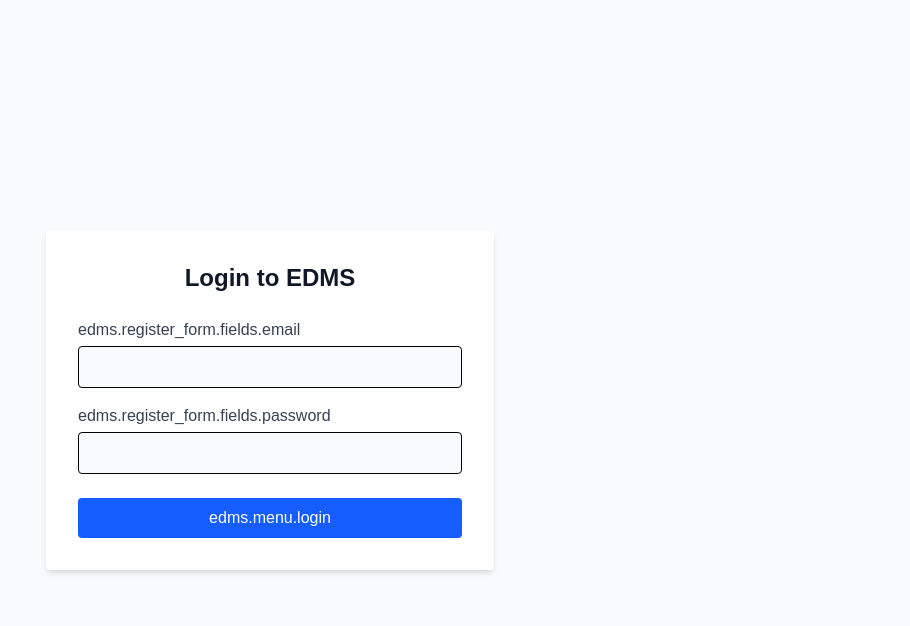
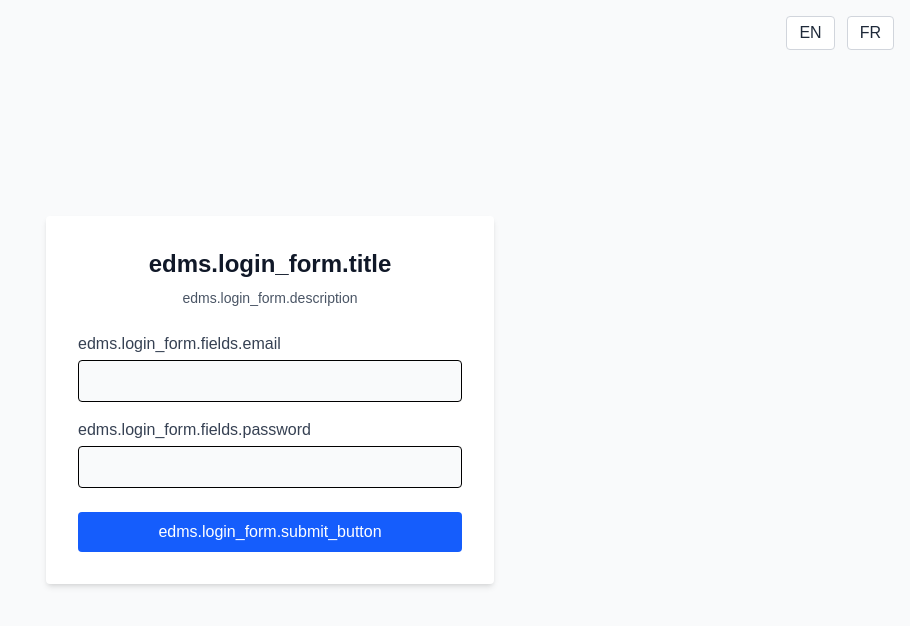
Before and after one commit to uwamba/edm-frontend, a Next.js app: page /login in a window 1280 px wide. Shown: the top 626 px of the page, without its empty margins (370-1280 px from the left). Built offline with nearby package versions, Linux system fonts and the light colour scheme.

Commit message:
Work on Menu

```diff
--- a/public/locales/en/common.json
+++ b/public/locales/en/common.json
@@ -3,8 +3,9 @@
     "title": "Welcome to Electronic Document Management System",
     "nam": "E D M S",
     "home": "Home",
+    "register": "Register",
     "support": "Support",
-    "login": "login",
+    "login": "Login",
     "description": "Easily upload, archive, search, and manage your documents securely in one place.",
     "view_documents": "View Documents",
     "upload_document": "Upload Document",
@@ -50,6 +51,16 @@
       "success_message": "Registration successful! You can now log in.",
       "error_message": "There was an error during registration. Please try again."
     },
+    "login_form": {
+      "title": "Login ",
+      "description": "Enter your credentials to access the system.",
+      "fields": {
+        "email": "Email",
+        "password": "Password"
+      },
+      "submit_button": "Login",
+      "error_message": "Invalid email or password. Please try again."
+    },
     "menu": {
       "home": "Home",
       "support": "Support",
--- a/public/locales/fr/common.json
+++ b/public/locales/fr/common.json
@@ -3,6 +3,7 @@
     "title": "Bienvenue dans le système de gestion électronique des documents",
     "nam": "S E D D",
     "home": "Accueil",
+    "register": "Inscription",
     "support": "Assistance",
     "login": "Connexion",
     "description": "Téléchargez, archivez, recherchez et gérez facilement vos documents en toute sécurité au même endroit.",
@@ -36,6 +37,16 @@
       "company_name": "NomDeVotreEntreprise",
       "rights": "Tous droits réservés."
     },
+    "login_form": {
+      "title": "Connectez-Vous ",
+      "description": "Veuillez entrer vos informations",
+      "fields": {
+        "email": "Votre Email",
+        "password": "Mot de Passe"
+      },
+      "submit_button": "Se connecter",
+      "error_message": "Invalid email or password. Please try again."
+    },
     "menu": {
       "home": "Accueil",
       "support": "Assistance",
--- a/src/app/components/Header.tsx
+++ b/src/app/components/Header.tsx
@@ -1,10 +1,14 @@
 "use client";
 import { useTranslation } from "react-i18next";
 import Link from "next/link";
-import LanguageSwitcher from "@/app/components/LanguageSwitcher";
+import i18n from "@/i18n.client"; // adjust if path differs
 
 export default function Header() {
   const { t } = useTranslation();
+
+  const changeLanguage = (lang: string) => {
+    i18n.changeLanguage(lang);
+  };
 
   return (
     <header className="bg-white dark:bg-gray-800 shadow-md py-4 px-6">
@@ -17,13 +21,25 @@ export default function Header() {
           <Link href="/" className="text-gray-800 dark:text-gray-200 hover:underline">
             {t("edms.home")}
           </Link>
+          <Link href="/" className="text-gray-800 dark:text-gray-200 hover:underline">
+            {t("edms.register")}
+          </Link>
           <Link href="/support" className="text-gray-800 dark:text-gray-200 hover:underline">
             {t("edms.support")}
           </Link>
           <Link href="/login" className="text-gray-800 dark:text-gray-200 hover:underline">
             {t("edms.login")}
           </Link>
-          <LanguageSwitcher />
+
+          {/* Language Switcher Dropdown */}
+          <select
+            onChange={(e) => changeLanguage(e.target.value)}
+            className="bg-white dark:bg-gray-700 text-gray-800 dark:text-white border border-gray-300 dark:border-gray-600 rounded px-2 py-1"
+            defaultValue={i18n.language}
+          >
+            <option value="en">EN</option>
+            <option value="fr">FR</option>
+          </select>
         </nav>
       </div>
     </header>
--- a/src/app/login/page.tsx
+++ b/src/app/login/page.tsx
@@ -1,30 +1,53 @@
 "use client";
 import { useState } from "react";
 import { useTranslation } from "react-i18next";
+import LanguageSwitcher from "@/app/components/LanguageSwitcher";
 
 export default function LoginPage() {
   const { t } = useTranslation();
   const [email, setEmail] = useState("");
   const [password, setPassword] = useState("");
+  const [error, setError] = useState("");
 
   const handleLogin = (e: React.FormEvent) => {
     e.preventDefault();
-    // Handle login logic here
-    console.log("Logging in with:", email, password);
+
+    // Fake login validation (you should replace this with real API logic)
+    if (email === "" || password === "") {
+      setError(t("edms.login_form.error_message"));
+    } else {
+      setError("");
+      console.log("Logging in with:", { email, password });
+      // Redirect or further logic goes here
+    }
   };
 
   return (
-    <div className="min-h-screen flex items-center justify-center bg-gray-50 dark:bg-gray-900 px-4">
+    <div className="min-h-screen flex flex-col items-center justify-center bg-gray-50 dark:bg-gray-900 px-4">
+      {/* Language Switcher */}
+      <div className="absolute top-4 right-4">
+        <LanguageSwitcher />
+      </div>
+
       <form
         onSubmit={handleLogin}
         className="bg-white dark:bg-gray-800 p-8 rounded shadow-md w-full max-w-md"
       >
-        <h2 className="text-2xl font-bold mb-6 text-center text-gray-900 dark:text-white">
-          {t("login_form.title", "Login to EDMS")}
+        <h2 className="text-2xl font-bold mb-2 text-center text-gray-900 dark:text-white">
+          {t("edms.login_form.title")}
         </h2>
+        <p className="text-sm text-gray-600 dark:text-gray-300 mb-6 text-center">
+          {t("edms.login_form.description")}
+        </p>
+
+        {error && (
+          <div className="mb-4 text-red-600 text-sm text-center">{error}</div>
+        )}
 
         <label className="block mb-4">
-          <span className="text-gray-700 dark:text-gray-200">{t("edms.register_form.fields.email")}</span>
+          <span className="text-gray-700 dark:text-gray-200">
+            {t("edms.login_form.fields.email")}
+          </span>
           <input
             type="email"
             required
@@ -35,7 +58,9 @@ export default function LoginPage() {
         </label>
 
         <label className="block mb-6">
-          <span className="text-gray-700 dark:text-gray-200">{t("edms.register_form.fields.password")}</span>
+          <span className="text-gray-700 dark:text-gray-200">
+            {t("edms.login_form.fields.password")}
+          </span>
           <input
             type="password"
             required
@@ -49,7 +74,7 @@ export default function LoginPage() {
           type="submit"
           className="w-full bg-blue-600 text-white py-2 rounded hover:bg-blue-700 transition"
         >
-          {t("edms.menu.login")}
+          {t("edms.login_form.submit_button")}
         </button>
       </form>
     </div>
```
